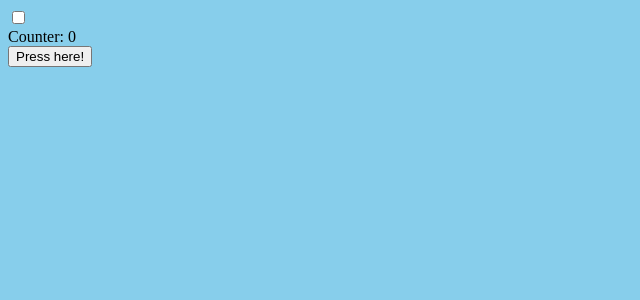
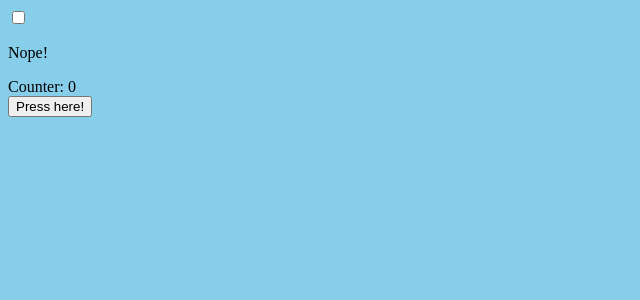
Before and after one commit to nwabimady/react-course, a React (Create React App) app: page / in a window 1280 px wide. Shown: the top 300 px of the page, without its empty margins (0-640 px from the left). Built offline with nearby package versions, Linux system fonts and the light colour scheme; the HTML template or start-up script is replaced by a standard one.

Commit message:
Conditional Rendering: ? Dynamic

```diff
--- a/src/components/hello-checkbox.jsx
+++ b/src/components/hello-checkbox.jsx
@@ -10,7 +10,7 @@ export const HelloCheckbox = () => {
 return (
     <>
      <input onChange= {onChangeHandler} type="checkbox" />
-     {isChecked && <p>This is checked!</p>}
+     {isChecked ? <p>This is checked!</p> : <p>Nope!</p>}
     </>
 );
 };
```
